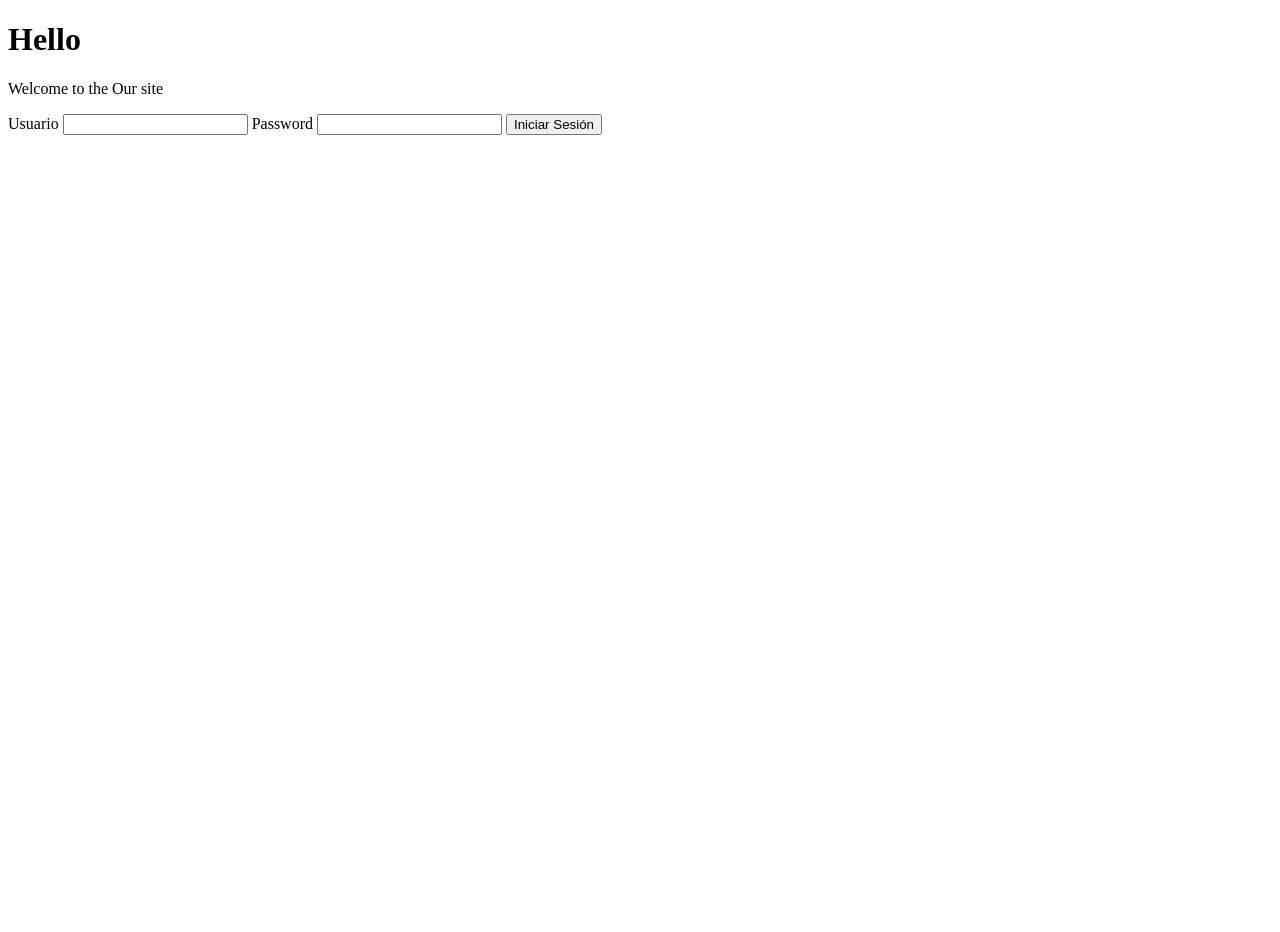
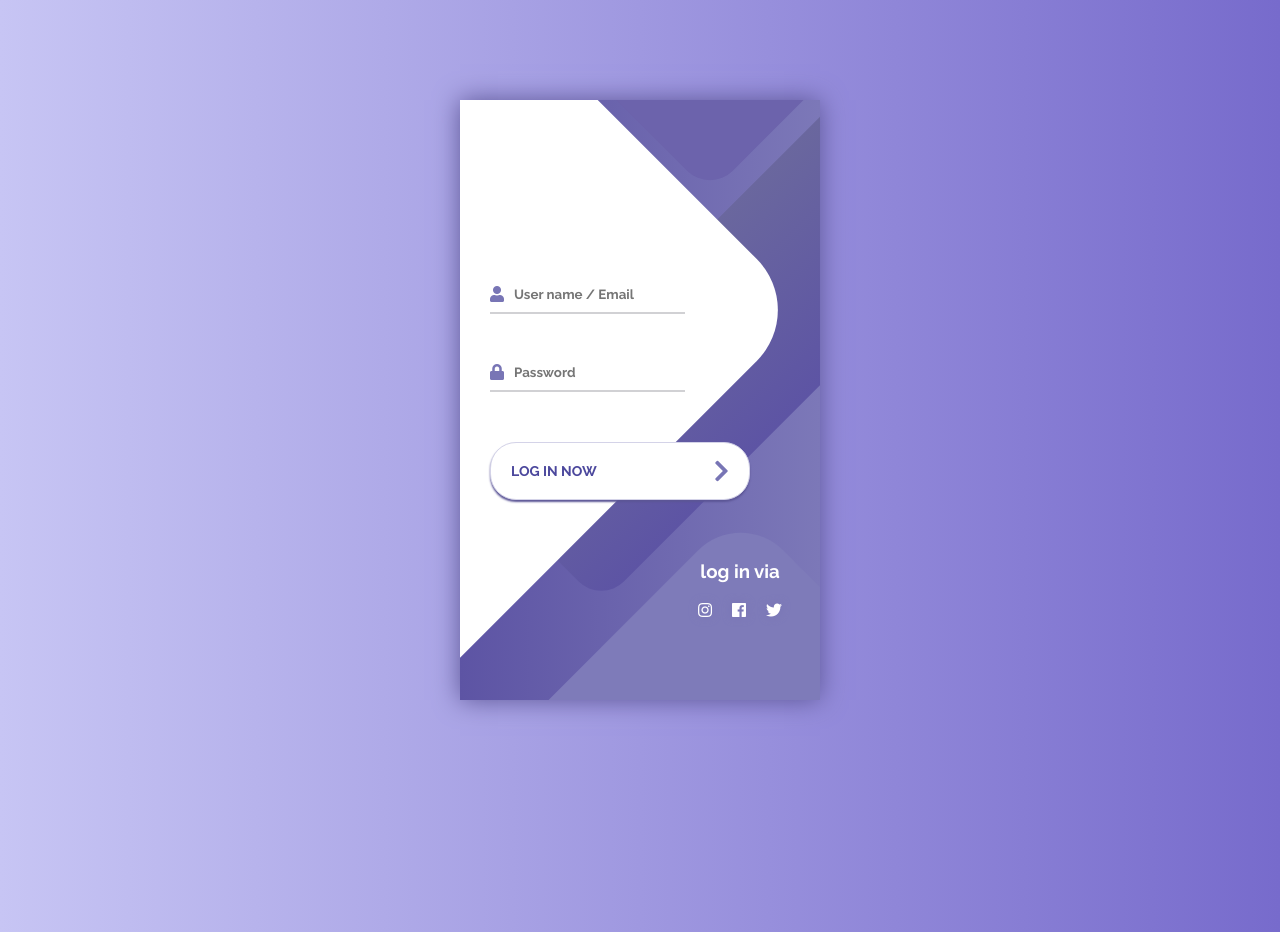
Before and after one commit to Erwing23/lawyerInfo, a Django app: page /accounts/login/ in a window 1280 px wide. Before the commit the page ends 135 px from the top, so only its background shows below. Run offline with Django 4.2, Linux system fonts and the light colour scheme; some libraries are stand-ins or nearby versions.

Commit message:
login style

```diff
--- /dev/null
+++ b/static/styles/style.css
@@ -0,0 +1,178 @@
+@import url("https://fonts.googleapis.com/css?family=Raleway:400,700");
+
+* {
+  box-sizing: border-box;
+  margin: 0;
+  padding: 0;
+  font-family: Raleway, sans-serif;
+}
+
+body {
+  background: linear-gradient(90deg, #c7c5f4, #776bcc);
+}
+
+.container {
+  display: flex;
+  align-items: center;
+  justify-content: center;
+  min-height: 100vh;
+}
+
+.screen {
+  background: linear-gradient(90deg, #5d54a4, #7c78b8);
+  position: relative;
+  height: 600px;
+  width: 360px;
+  box-shadow: 0px 0px 24px #5c5696;
+}
+
+.screen__content {
+  z-index: 1;
+  position: relative;
+  height: 100%;
+}
+
+.screen__background {
+  position: absolute;
+  top: 0;
+  left: 0;
+  right: 0;
+  bottom: 0;
+  z-index: 0;
+  -webkit-clip-path: inset(0 0 0 0);
+  clip-path: inset(0 0 0 0);
+}
+
+.screen__background__shape {
+  transform: rotate(45deg);
+  position: absolute;
+}
+
+.screen__background__shape1 {
+  height: 520px;
+  width: 520px;
+  background: #fff;
+  top: -50px;
+  right: 120px;
+  border-radius: 0 72px 0 0;
+}
+
+.screen__background__shape2 {
+  height: 220px;
+  width: 220px;
+  background: #6c63ac;
+  top: -172px;
+  right: 0;
+  border-radius: 32px;
+}
+
+.screen__background__shape3 {
+  height: 540px;
+  width: 190px;
+  background: linear-gradient(270deg, #5d54a4, #6a679e);
+  top: -24px;
+  right: 0;
+  border-radius: 32px;
+}
+
+.screen__background__shape4 {
+  height: 400px;
+  width: 200px;
+  background: #7e7bb9;
+  top: 420px;
+  right: 50px;
+  border-radius: 60px;
+}
+
+.login {
+  width: 320px;
+  padding: 30px;
+  padding-top: 156px;
+}
+
+.login__field {
+  padding: 20px 0px;
+  position: relative;
+}
+
+.login__icon {
+  position: absolute;
+  top: 30px;
+  color: #7875b5;
+}
+
+.login__input {
+  border: none;
+  border-bottom: 2px solid #d1d1d4;
+  background: none;
+  padding: 10px;
+  padding-left: 24px;
+  font-weight: 700;
+  width: 75%;
+  transition: 0.2s;
+}
+
+.login__input:active,
+.login__input:focus,
+.login__input:hover {
+  outline: none;
+  border-bottom-color: #6a679e;
+}
+
+.login__submit {
+  background: #fff;
+  font-size: 14px;
+  margin-top: 30px;
+  padding: 16px 20px;
+  border-radius: 26px;
+  border: 1px solid #d4d3e8;
+  text-transform: uppercase;
+  font-weight: 700;
+  display: flex;
+  align-items: center;
+  width: 100%;
+  color: #4c489d;
+  box-shadow: 0px 2px 2px #5c5696;
+  cursor: pointer;
+  transition: 0.2s;
+}
+
+.login__submit:active,
+.login__submit:focus,
+.login__submit:hover {
+  border-color: #6a679e;
+  outline: none;
+}
+
+.button__icon {
+  font-size: 24px;
+  margin-left: auto;
+  color: #7875b5;
+}
+
+.social-login {
+  position: absolute;
+  height: 140px;
+  width: 160px;
+  text-align: center;
+  bottom: 0px;
+  right: 0px;
+  color: #fff;
+}
+
+.social-icons {
+  display: flex;
+  align-items: center;
+  justify-content: center;
+}
+
+.social-login__icon {
+  padding: 20px 10px;
+  color: #fff;
+  text-decoration: none;
+  text-shadow: 0px 0px 8px #7875b5;
+}
+
+.social-login__icon:hover {
+  transform: scale(1.5);
+}
--- a/users/templates/registration/login.html
+++ b/users/templates/registration/login.html
@@ -2,23 +2,73 @@
 <html lang="en">
   <head>
     <meta charset="UTF-8" />
-    <title>LOGIN</title>
+    <title>CodePen - A Pen by Mohithpoojary</title>
+    <link
+      rel="stylesheet"
+      href="https://use.fontawesome.com/releases/v5.2.0/css/all.css"
+    />
+    <link
+      rel="stylesheet"
+      href="https://use.fontawesome.com/releases/v5.2.0/css/fontawesome.css"
+    />
+    {% load static %}
+    <link rel="stylesheet" href="{%static 'styles/style.css'%}" />
   </head>
   <body>
-    <h1>Hello</h1>
-
-    <p>Welcome to the Our site</p>
-    <div>
-      <form method="post">
-        {% csrf_token %}
-        <label for="usuario">
-          Usuario <input type="text" name="username"
-        /></label>
-        <label for="pass">
-          Password <input type="text" name="password"
-        /></label>
-        <button type="submit">Iniciar Sesión</button>
-      </form>
+    <!-- partial:index.partial.html -->
+    <div class="container">
+      <div class="screen">
+        <div class="screen__content">
+          <form class="login" method="post">
+            {% csrf_token %}
+            <div class="login__field">
+              <i class="login__icon fas fa-user"></i>
+              <input
+                type="text"
+                class="login__input"
+                placeholder="User name / Email"
+                name="username"
+              />
+            </div>
+            <div class="login__field">
+              <i class="login__icon fas fa-lock"></i>
+              <input
+                type="password"
+                class="login__input"
+                placeholder="Password"
+                name="password"
+              />
+            </div>
+            <button class="button login__submit">
+              <span class="button__text">Log In Now</span>
+              <i class="button__icon fas fa-chevron-right"></i>
+            </button>
+          </form>
+          <div class="social-login">
+            <h3>log in via</h3>
+            <div class="social-icons">
+              <a href="#" class="social-login__icon fab fa-instagram"></a>
+              <a href="#" class="social-login__icon fab fa-facebook"></a>
+              <a href="#" class="social-login__icon fab fa-twitter"></a>
+            </div>
+          </div>
+        </div>
+        <div class="screen__background">
+          <span
+            class="screen__background__shape screen__background__shape4"
+          ></span>
+          <span
+            class="screen__background__shape screen__background__shape3"
+          ></span>
+          <span
+            class="screen__background__shape screen__background__shape2"
+          ></span>
+          <span
+            class="screen__background__shape screen__background__shape1"
+          ></span>
+        </div>
+      </div>
     </div>
+    <!-- partial -->
   </body>
 </html>
```
Also changed, not shown: db.sqlite3.
